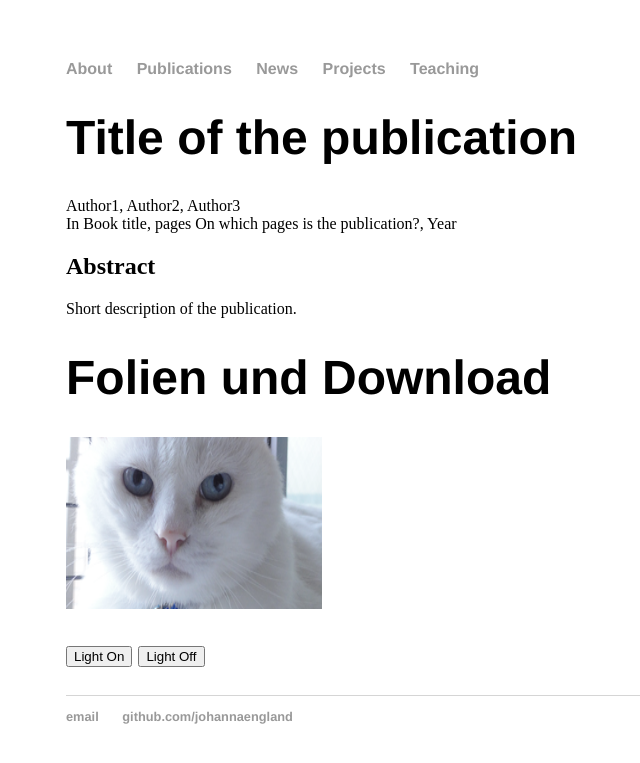
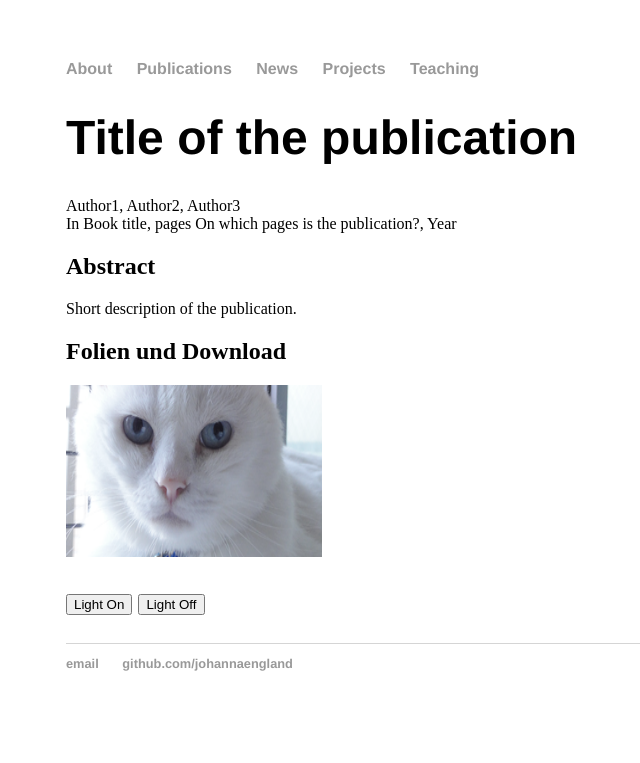
Before and after one commit to johannaengland/johannaengland.github.io, a Jekyll site: the page built from _publications/year-example-publication.md, in a window 1280 px wide. Shown: the top 763 px of the page, without its empty margins (126-766 px from the left). Built offline with Jekyll 4.4.1, drawn with Linux system fonts in a browser that asks for light colours.

```diff
--- a/_publications/year-example-publication.md
+++ b/_publications/year-example-publication.md
@@ -9,7 +9,7 @@ year: "Year"
 abstract: "Short description of the publication."
 
 ---
-# Folien und Download
+## Folien und Download
 
 <body>
 <script>
```
